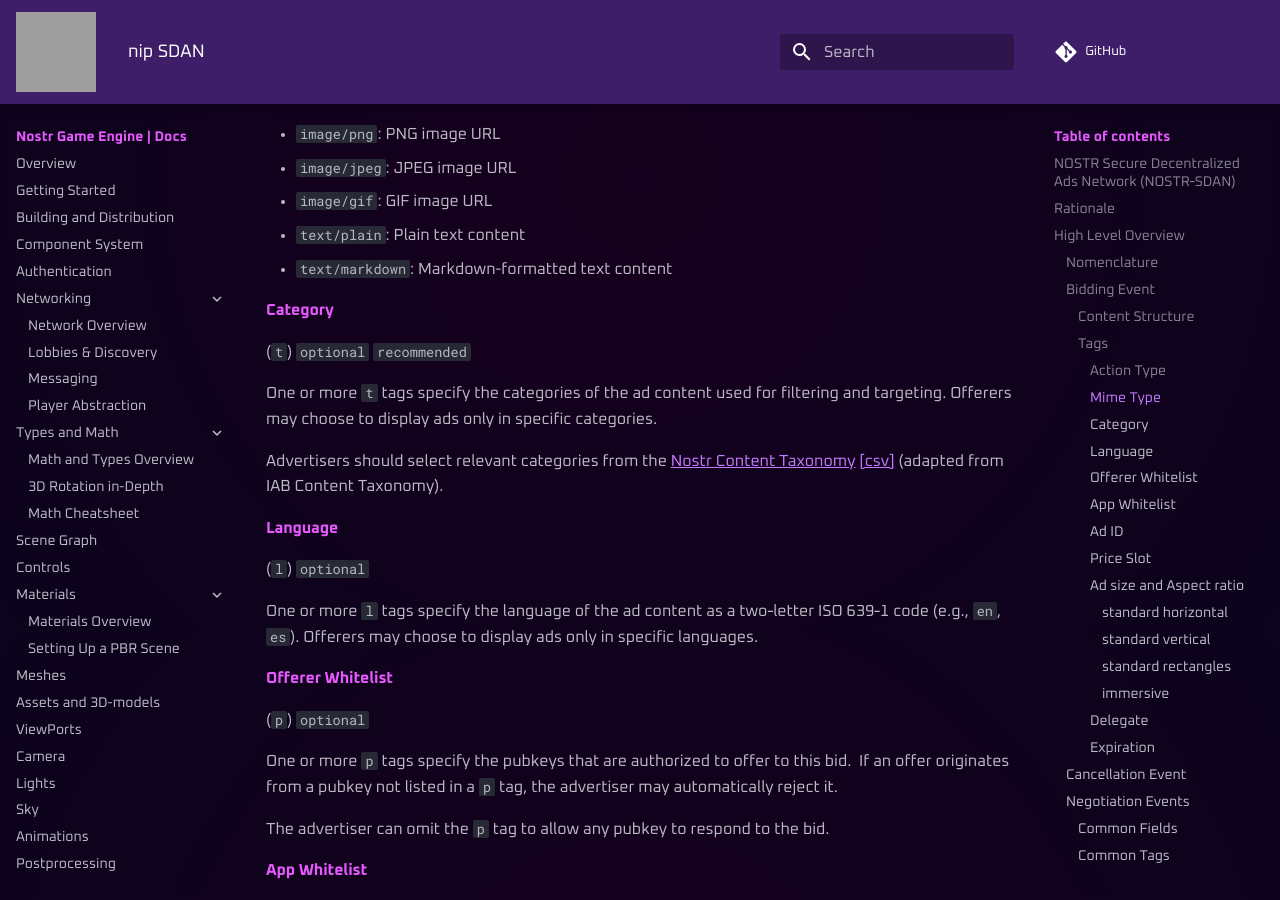
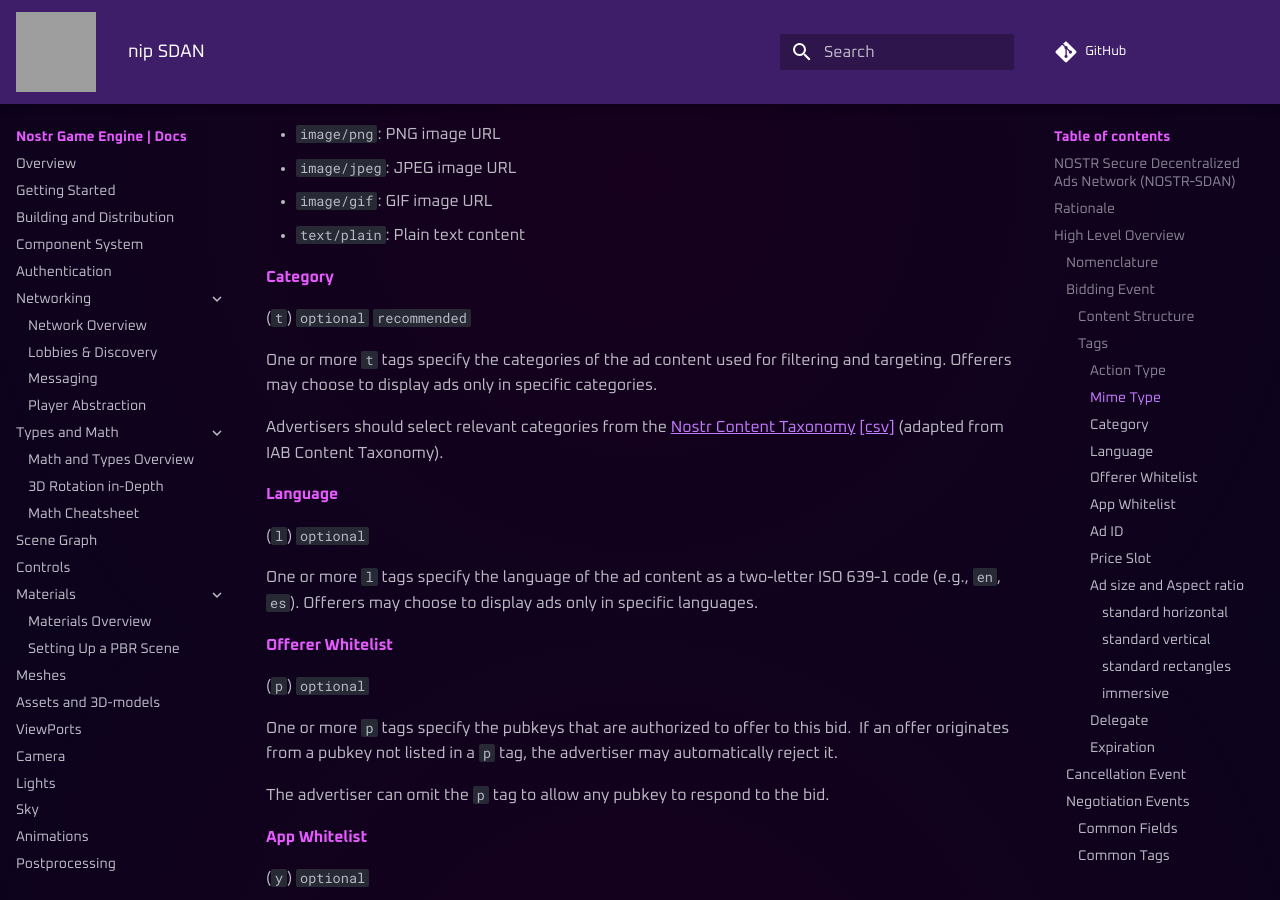
Before and after one commit to NostrGameEngine/docs, an MkDocs documentation site: the page built from docs/nip-drafts/nip-SDAN.md, in a window 1280 px wide and 900 px high, scrolled down 2972 px. Built offline with MkDocs 1.6.1 and Material for MkDocs 9.7.7, drawn with Linux system fonts in a browser that asks for light colours; comment, search, counter and statistics services are not loaded.

Commit message:
remove markdown mimetype

```diff
--- a/docs/nip-drafts/nip-SDAN.md
+++ b/docs/nip-drafts/nip-SDAN.md
@@ -107,7 +107,6 @@ Specifies the content format of the ad payload. Supported types:
 * `image/jpeg`: JPEG image URL
 * `image/gif`: GIF image URL
 * `text/plain`: Plain text content
-* `text/markdown`: Markdown-formatted text content
 
 #### Category
 (`t`) `optional` `recommended`
```
